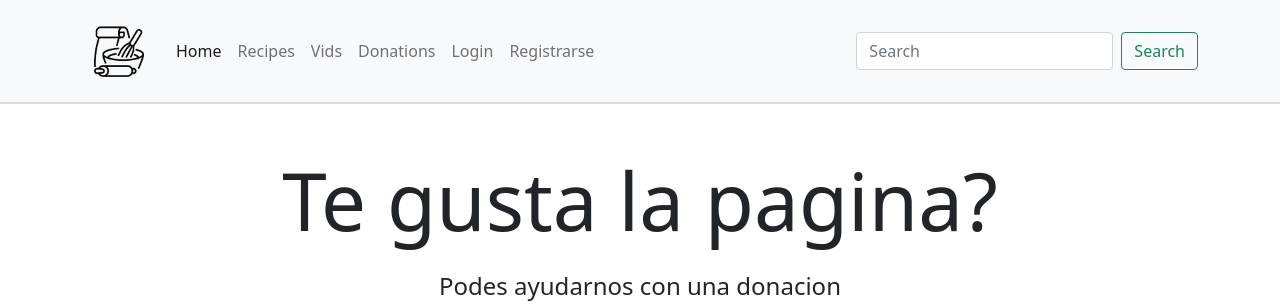
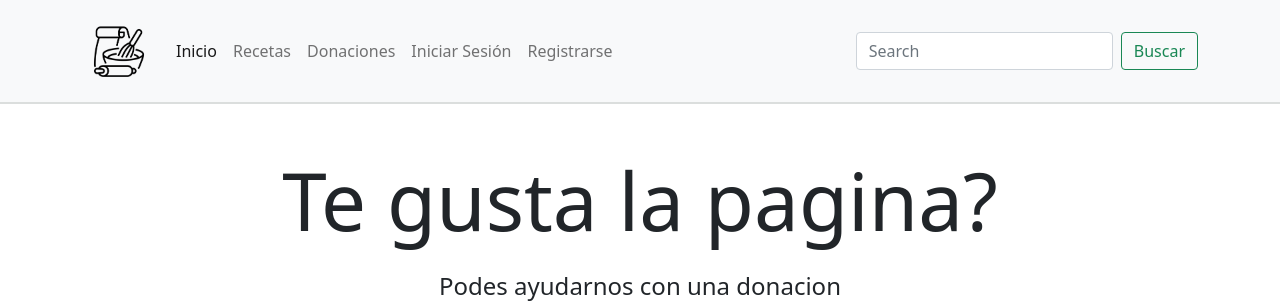
Before and after one commit to 0horane/Forus, a PHP site: page /Tarea/donations.php in a window 1280 px wide. Shown: the top 305 px of the page. Run offline with PHP 8.4, Linux system fonts and the light colour scheme.

Commit message:
ns
Former-commit-id: f58aa5bd076d309c6a1d6be564109f3bb130f60e

```diff
--- a/partials/header.php
+++ b/partials/header.php
@@ -14,16 +14,13 @@
         <div class="collapse navbar-collapse" id="navbarSupportedContent">
           <ul class="navbar-nav me-auto mb-2 mb-lg-0">
             <li class="nav-item">
-              <a class="nav-link active" aria-current="page" href="index.php">Home</a>
+              <a class="nav-link active" aria-current="page" href="index.php">Inicio</a>
             </li>
             <li class="nav-item">
-              <a class="nav-link" href="recetas.php">Recipes</a>
+              <a class="nav-link" href="recetas.php">Recetas</a>
             </li>
             <li class="nav-item">
-              <a class="nav-link" href="videos.php">Vids</a>
-            </li>
-            <li class="nav-item">
-              <a class="nav-link" href="donations.php">Donations</a>
+              <a class="nav-link" href="donations.php">Donaciones</a>
             </li>
             <?php
 
@@ -31,7 +28,7 @@
           if (!$loggedin){
             ?>
             <li class="nav-item">
-              <a class="nav-link" aria-current="page" href="login.php">Login</a>
+              <a class="nav-link" aria-current="page" href="login.php">Iniciar Sesión</a>
             </li>
             <li class="nav-item">
               <a class="nav-link" aria-current="page" href="register.php">Registrarse</a>
@@ -51,7 +48,7 @@
           </ul>
           <form class="d-flex" action="search.php">
             <input name="q" class="form-control me-2" type="search" placeholder="Search" aria-label="Search" value=<?php echo isset($_GET['q']) ? $_GET['q']:'' ; ?>>
-            <button class="btn btn-outline-success" type="submit">Search</button>
+            <button class="btn btn-outline-success" type="submit">Buscar</button>
           </form>
           <!-- El problema fue que se hizo dos ul en el mismo navbar, una ul es una lista y ya esta esa lista entonces son dos lista en 1 Me gustaria solucionarlo en clase o en un meet -->
         </div>
```
